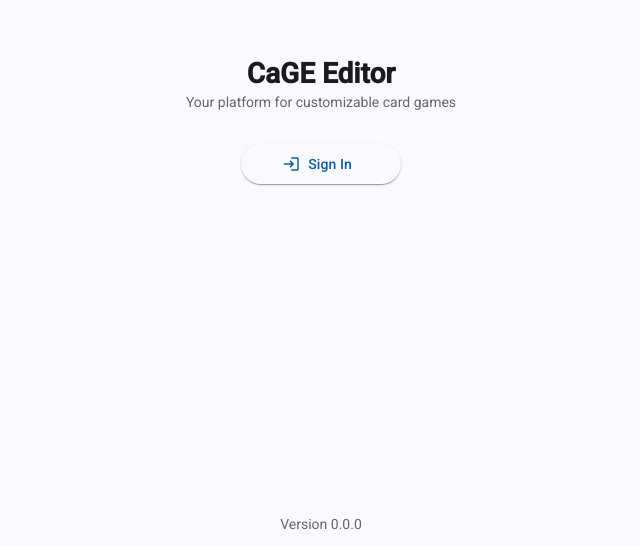
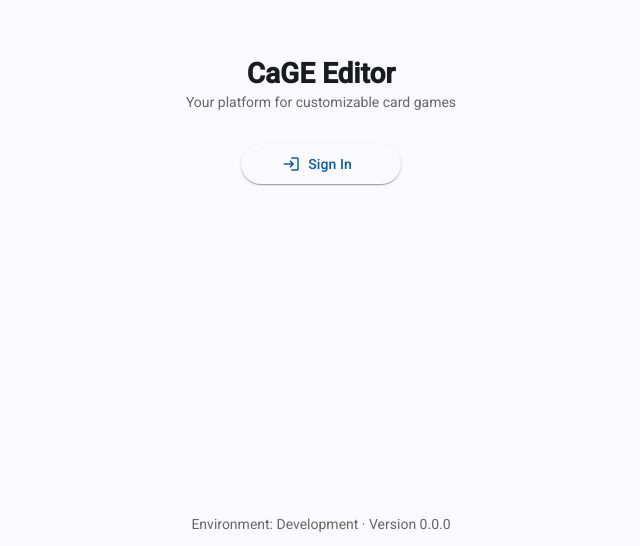
Before and after one commit to perfect-hand/cage, an Angular app in the folder source/cage-editor/: page / in a window 1280 px wide. Shown: the part 254-800 px from the top of the page, without its empty margins (319-959 px from the left). Built offline with nearby package versions, Linux system fonts and the light colour scheme.

Commit message:
Add environment labels to editor frontend
Co-authored-by: npruehs <757321+npruehs@users.noreply.github.com>

```diff
--- a/source/cage-editor/src/app/app.html
+++ b/source/cage-editor/src/app/app.html
@@ -6,5 +6,5 @@
     <landing />
     }
   </div>
-  <footer class="app-footer">Version {{ version }}</footer>
+  <footer class="app-footer">Environment: {{ environmentLabel }} · Version {{ version }}</footer>
 </div>
--- a/source/cage-editor/src/app/app.ts
+++ b/source/cage-editor/src/app/app.ts
@@ -1,8 +1,10 @@
 import { ChangeDetectionStrategy, Component, inject, OnInit, signal } from '@angular/core';
+import { Title } from '@angular/platform-browser';
 import { RouterOutlet } from '@angular/router';
 
 import { AuthService } from './auth-service';
 import { Landing } from './landing/landing';
+import { environment } from '../environments/environment';
 import { version } from '../environments/version';
 
 @Component({
@@ -15,11 +17,14 @@ import { version } from '../environments/version';
 export class App implements OnInit {
   protected readonly title = signal('cage-editor');
   private readonly authService = inject(AuthService);
+  private readonly browserTitle = inject(Title);
 
   readonly isSignedIn = this.authService.isSignedIn;
+  readonly environmentLabel = environment.label;
   readonly version = version;
 
   ngOnInit(): void {
+    this.browserTitle.setTitle(`CaGE Editor (${environment.label})`);
     void this.authService.initialize();
   }
 }
--- a/source/cage-editor/src/environments/environment.production.ts
+++ b/source/cage-editor/src/environments/environment.production.ts
@@ -1,3 +1,4 @@
 export const environment = {
+  label: 'Production',
   backendUrl: 'https://cageeditor-dev-ca.kindsea-10e832a2.germanywestcentral.azurecontainerapps.io'
 };
--- a/source/cage-editor/src/environments/environment.ts
+++ b/source/cage-editor/src/environments/environment.ts
@@ -1,3 +1,4 @@
 export const environment = {
+  label: 'Development',
   backendUrl: 'http://localhost:5267'
 };
```
Also changed, not shown: 1 other file (tests, documents, lock files or other folders).
